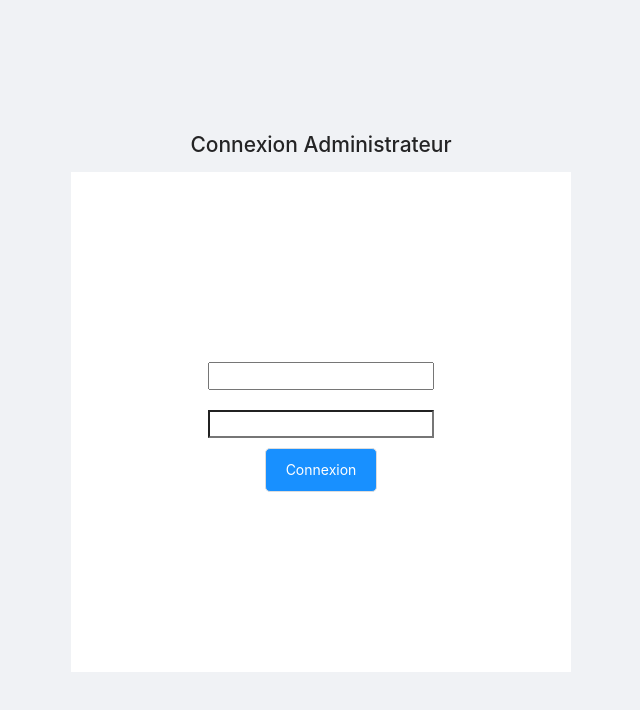
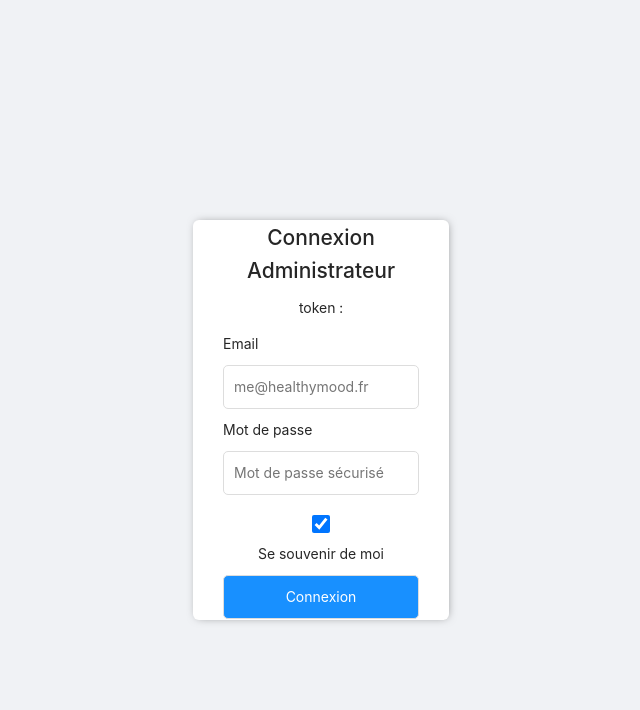
Before and after one commit to WildCodeSchool/healthymood-back, a React (Create React App) app: page /connexion in a window 1280 px wide. Shown: the top 710 px of the page, without its empty margins (319-959 px from the left). Built offline with nearby package versions, Linux system fonts and the light colour scheme; no server answers.

Commit message:
authentification wip

```diff
--- a/src/App.js
+++ b/src/App.js
@@ -1,10 +1,12 @@
-import React, { useState } from 'react';
+import React, { useState, useContext } from 'react';
 import {
   BrowserRouter as Router,
   Switch,
   Route,
   privateRoute
 } from 'react-router-dom';
+import authenticationContext from './context/authenticationContext';
+
 import { Layout } from 'antd';
 import './Styles/App.css';
 import SideBar from './components/SideBar';
@@ -22,25 +24,31 @@ import Pages from './pages/Pages';
 import Users from './pages/Users';
 import AdminProfil from './pages/AdminProfil';
 import AdminAuth from './pages/AdminAuth';
+
 const { Content } = Layout;
 
-function App () {
+const App = () => {
   const [authenticateUser, setAuthenticateUser] = useState(false);
+  const token = useContext(authenticationContext);
   const handleAuthenticate = () => {
     setTimeout(() => {
       setAuthenticateUser(true);
     }, 1000);
+    console.log(token);
   };
   return (
+    <authenticationContext.Provider value={token}>
       <div className='App'>
         <Router>
           <Switch>
             <Layout style={{ minHeight: '100vh' }}>
+              {!authenticateUser ? (
                 <Route exact path='/connexion'>
                   <AdminAuth onAuthenticate={handleAuthenticate} />
                 </Route>
-            {authenticateUser &&
-              <><SideBar />
+              ) : (
+                <>
+                  <SideBar />
                   <Layout className='site-layout'>
                     <TopBar />
                     <Content style={{ margin: '0 16px' }}>
@@ -62,25 +70,34 @@ function App () {
                         path='/ingredients'
                         component={Ingredients}
                       />
-                    <privateRoute exact path='/types-plats' component={Dishes} />
+                      <privateRoute
+                        exact
+                        path='/types-plats'
+                        component={Dishes}
+                      />
                       <privateRoute exact path='/types-repas' component={Meals} />
                       <privateRoute exact path='/regimes' component={Diets} />
                       <privateRoute exact path='/pages' component={Pages} />
-                    <privateRoute exact path='/utilisateurs' component={Users} />
+                      <privateRoute
+                        exact
+                        path='/utilisateurs'
+                        component={Users}
+                      />
                       <privateRoute
                         exact
                         path='/mon-profil'
                         component={AdminProfil}
                       />
-
                     </Content>
                   </Layout>
-              </>}
+                </>
+              )}
             </Layout>
           </Switch>
         </Router>
       </div>
+    </authenticationContext.Provider>
   );
-}
+};
 
 export default App;
--- a/src/Styles/AdminAuth.css
+++ b/src/Styles/AdminAuth.css
@@ -8,14 +8,35 @@
 
 .form-login {
   background-color: white;
-  width: 500px;
-  height: 500px;
+  width: 20vw;
+  height: 50vh;
   display: flex;
   justify-content: center;
   align-items: center;
   flex-direction: column;
+  box-shadow: 1px 0px 10px -3px rgba(0,0,0,0.50);
+  border-radius: 6px;
+  margin-top: 5vh;
+  padding: 30px;
+}
+
+.form-group {
+  width: 100%;
+  display: flex;
+  flex-direction: column;
+  align-items: flex-start;
 }
 
 .form-login input {
-  margin: 10px;
+  width: 100%;
+  margin: 10px 0px;
+  padding: 10px;
+  background-color: #fff;
+  border: 1px solid #ddd;
+  border-radius: 5px;
 }
+
+.form-login .btn {
+  width: 100%;
+  margin-top: 10px;
+}
--- a/src/Styles/index.css
+++ b/src/Styles/index.css
@@ -30,13 +30,17 @@ code {
   outline: none;
 }
 
+input {
+  box-sizing: border-box;
+}
+
 input[type='text']:hover, input[type='search']:hover, input[type='email']:hover, input[type='password']:hover {
   border: solid 1px;
   border-color: #0D7AE0;
   transition: ease-in 200ms
 }
 
-input[type='text']:focus, input[type='search']:focus {
+input[type='text']:focus, input[type='search']:focus, input[type='email']:focus, input[type='password']:focus {
   border-color: #40a9ff;
   border-right-width: 1px;
   outline: 0;
--- a/src/components/SideBar.js
+++ b/src/components/SideBar.js
@@ -36,23 +36,23 @@ const SideBar = () => {
       </div>
       <Menu theme='dark' defaultSelectedKeys={['0']} mode='inline'>
         <Menu.Item key='0' icon={<BarChartOutlined />}>
-          <NavLink exact to='/'>Dashboard</NavLink>
+          <NavLink to='/'>Dashboard</NavLink>
         </Menu.Item>
         <SubMenu key='sub1' icon={<FormOutlined />} title='Articles'>
           <Menu.Item key='1'>
-            <NavLink exact to='/articles'>Tous les Articles</NavLink>
+            <NavLink to='/articles'>Tous les Articles</NavLink>
           </Menu.Item>
           <Menu.Item key='2'>Ajouter</Menu.Item>
         </SubMenu>
         <SubMenu key='sub2' icon={<FormOutlined />} title='Recettes'>
           <Menu.Item key='3'>
-            <NavLink exact to='/recettes'>Toutes les recettes</NavLink>
+            <NavLink to='/recettes'>Toutes les recettes</NavLink>
           </Menu.Item>
           <Menu.Item key='4'>Ajouter</Menu.Item>
         </SubMenu>
         <SubMenu key='sub3' icon={<BookOutlined />} title='Catégories'>
           <Menu.Item key='5'>
-            <NavLink exact to='/categories-articles'>Catégories Articles</NavLink>
+            <NavLink to='/categories-articles'>Catégories Articles</NavLink>
           </Menu.Item>
           <Menu.Item key='6'>
             <NavLink exact to='/categories-recettes'>Catégories Recettes</NavLink>
@@ -66,19 +66,19 @@ const SideBar = () => {
         </SubMenu>
         <SubMenu key='sub5' icon={<FormOutlined />} title='Types de Plats'>
           <Menu.Item key='9'>
-            <NavLink exact to='/types-plats'>Tous les plats</NavLink>
+            <NavLink to='/types-plats'>Tous les plats</NavLink>
           </Menu.Item>
           <Menu.Item key='10'>Ajouter</Menu.Item>
         </SubMenu>
         <SubMenu key='sub6' icon={<FormOutlined />} title='Types de Repas'>
           <Menu.Item key='11'>
-            <NavLink exact to='/types-repas'>Tous les repas</NavLink>
+            <NavLink to='/types-repas'>Tous les repas</NavLink>
           </Menu.Item>
           <Menu.Item key='12'>Ajouter</Menu.Item>
         </SubMenu>
         <SubMenu key='sub7' icon={<FormOutlined />} title='Régimes'>
           <Menu.Item key='13'>
-            <NavLink exact to='/regimes'>Tous les Régimes</NavLink>
+            <NavLink to='/regimes'>Tous les Régimes</NavLink>
           </Menu.Item>
           <Menu.Item key='14'>Ajouter</Menu.Item>
         </SubMenu>
@@ -90,10 +90,10 @@ const SideBar = () => {
         </SubMenu>
         <SubMenu key='sub9' icon={<TeamOutlined />} title='Utilisateurs'>
           <Menu.Item key='17'>
-            <NavLink exact to='/utilisateurs'>Gérer les utilisateurs</NavLink>
+            <NavLink to='/utilisateurs'>Gérer les utilisateurs</NavLink>
           </Menu.Item>
           <Menu.Item key='18'>
-            <NavLink exact to='/mon-profil'>Mon Profil</NavLink>
+            <NavLink to='/mon-profil'>Mon Profil</NavLink>
           </Menu.Item>
         </SubMenu>
       </Menu>
--- /dev/null
+++ b/src/context/authenticationContext.js
@@ -0,0 +1,5 @@
+import React from 'react';
+
+const authenticationContext = React.createContext(window.localStorage.getItem('token'));
+
+export default authenticationContext;
--- a/src/pages/AdminAuth.js
+++ b/src/pages/AdminAuth.js
@@ -1,28 +1,33 @@
-import React from 'react';
+import React, { useContext } from 'react';
 import axios from 'axios';
+import authenticationContext from '../context/authenticationContext';
 import '../Styles/AdminAuth.css';
 
 const AdminAuth = ({ onAuthenticate }) => {
   const handleSubmit = (e) => {
     e.preventDefault();
     const data = e.target;
-    console.log(typeof data.password.value);
-    axios.post('http://localhost:5001/auth/login', { email: data.email.value, password: data.password.value })
-      .then(res => console.log(res));
+    axios.post('http://localhost:3000/auth/login', { email: data.email.value, password: data.password.value })
+      .then(res => window.localStorage.setItem('token', res.data.token));
     onAuthenticate();
   };
+  const token = useContext(authenticationContext);
   return (
     <main className='login-page'>
-      <h1>Connexion Administrateur</h1>
       <form className='form-login' onSubmit={handleSubmit}>
+        <h1>Connexion Administrateur</h1>
+        <p>token : {token}</p>
         <div className='form-group'>
-          <label className='hide-label' htmlFor='email'>Email</label>
-          <input type='email' name='email' required />
+          <label htmlFor='email'>Email</label>
+          <input type='email' name='email' id='email' required placeholder='me@healthymood.fr' />
         </div>
         <div className='form-group'>
-          <label className='hide-label' htmlFor='password'>Mot de passe</label>
-          <input type='password' name='password' required />
+          <label htmlFor='password'>Mot de passe</label>
+          <input type='password' name='password' id='password' required placeholder='Mot de passe sécurisé' />
         </div>
+        <label>
+          <input type='checkbox' checked='checked' name='remember' /> Se souvenir de moi
+        </label>
         <button className='btn' type='submit'>Connexion</button>
       </form>
     </main>
```
Lines whose indentation alone changed are shown as unchanged.
